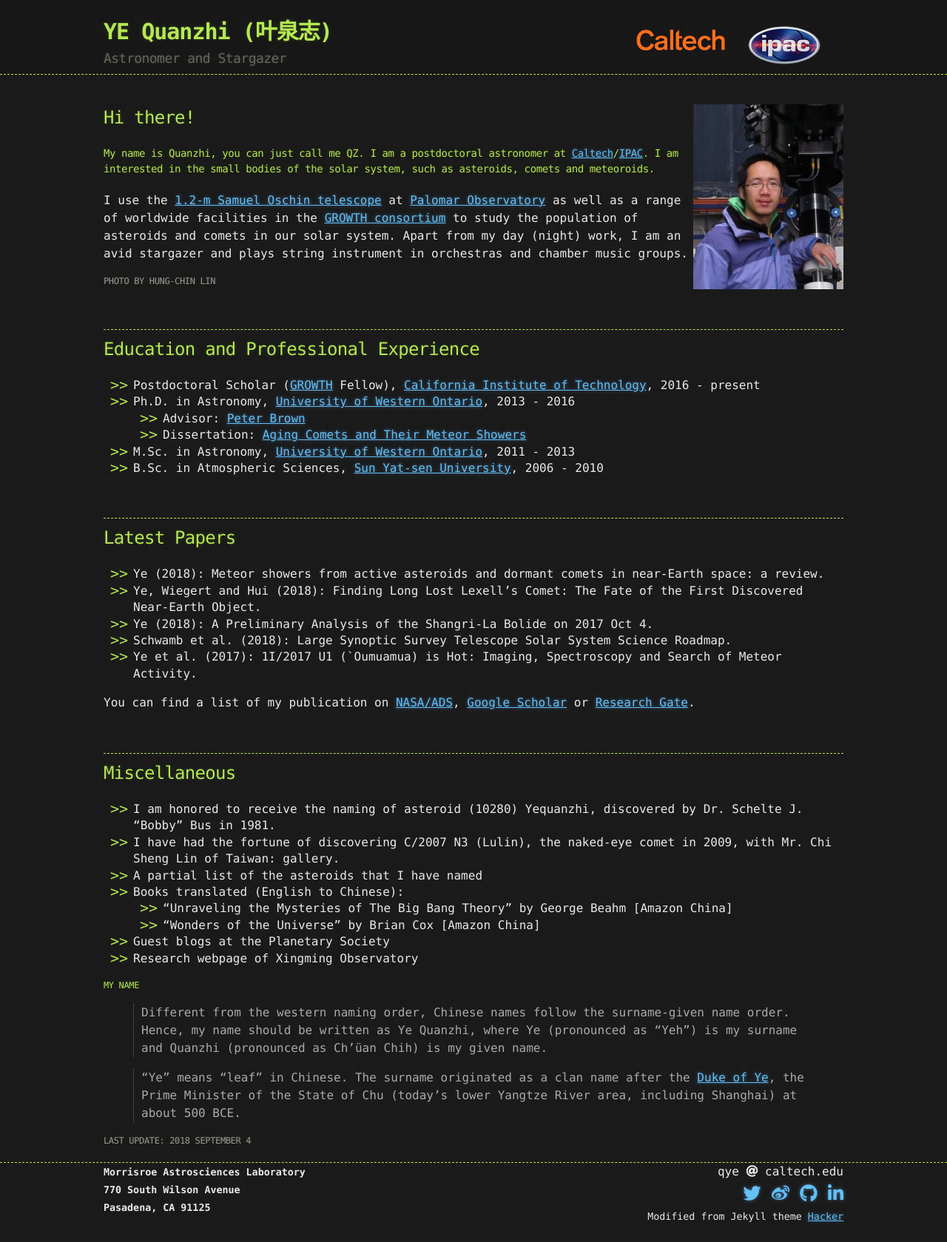
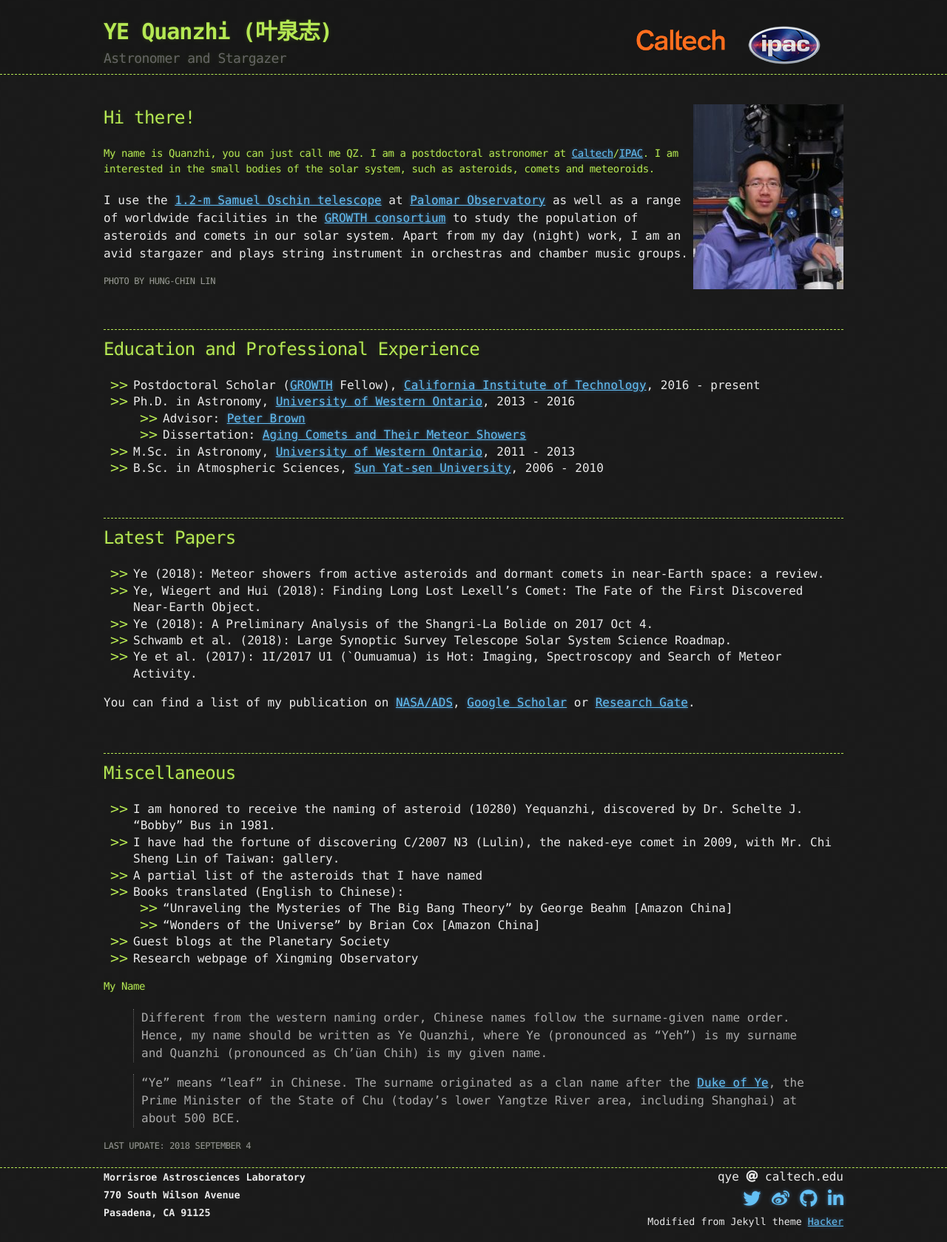
Before and after one commit to Yeqzids/Yeqzids.GitHub.io, a Jekyll site: the page built from index.md, in a window 1280 px wide. Shown: the whole page at 74% size. Built offline with Jekyll 4.4.1, drawn with Linux system fonts in a browser that asks for light colours; nearby versions of some CDN libraries.

Commit message:
trimmed stuff

```diff
--- a/_sass/jekyll-theme-hacker.scss
+++ b/_sass/jekyll-theme-hacker.scss
@@ -219,7 +219,7 @@
   width: 100%;
   border-top: 1px dashed $conifer;
   padding: 0;
-  margin: 0 0 100px 0;
+  margin: 20px 0 100px 0;
 }
 
 /* Buttons
--- a/index.md
+++ b/index.md
@@ -54,7 +54,7 @@
 * Guest blogs at the Planetary Society
 * Research webpage of Xingming Observatory
 
-##### My Name
+#### My Name
 
 > Different from the western naming order, Chinese names follow the surname-given name order. Hence, my name should be written as Ye Quanzhi, where Ye (pronounced as "Yeh") is my surname and Quanzhi (pronounced as Ch'üan Chih) is my given name.
 
```
